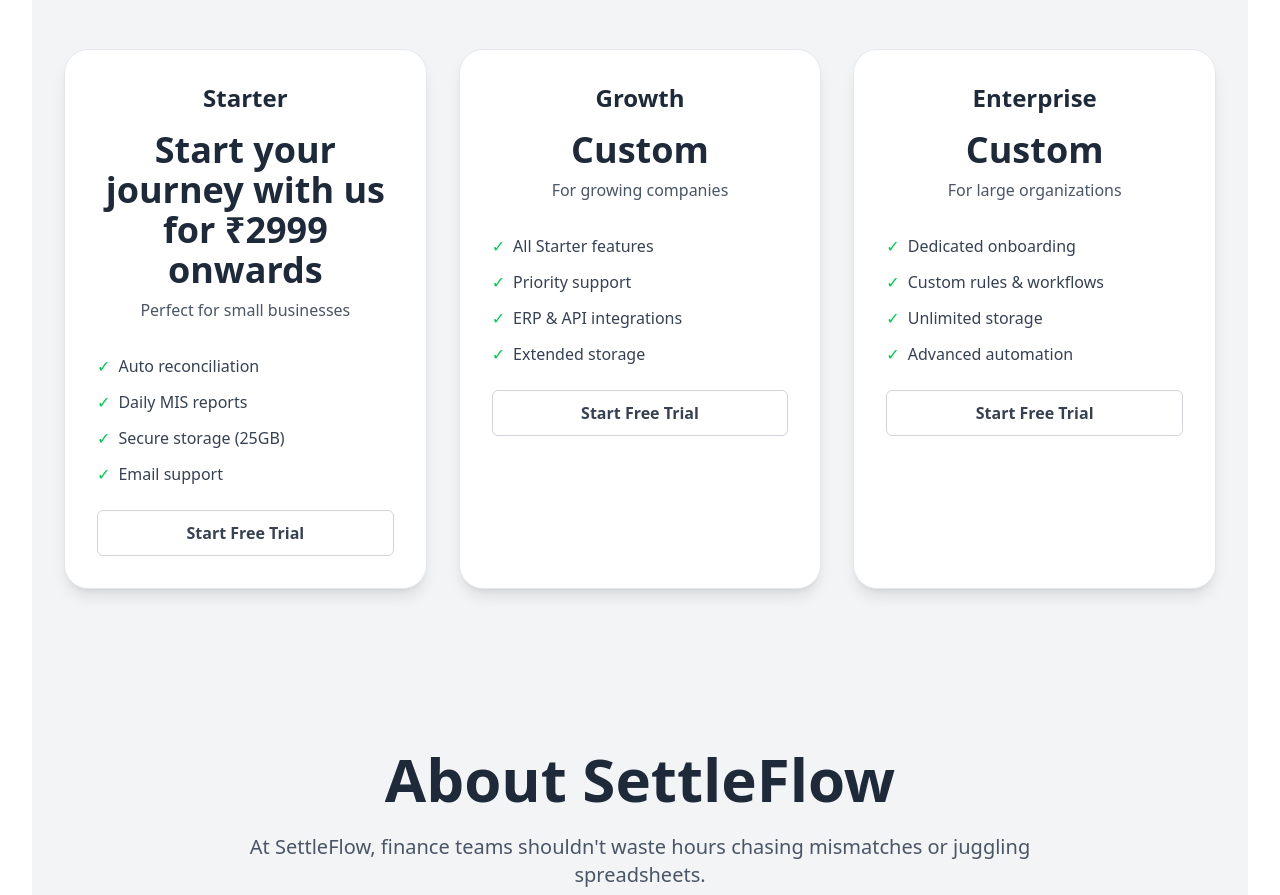
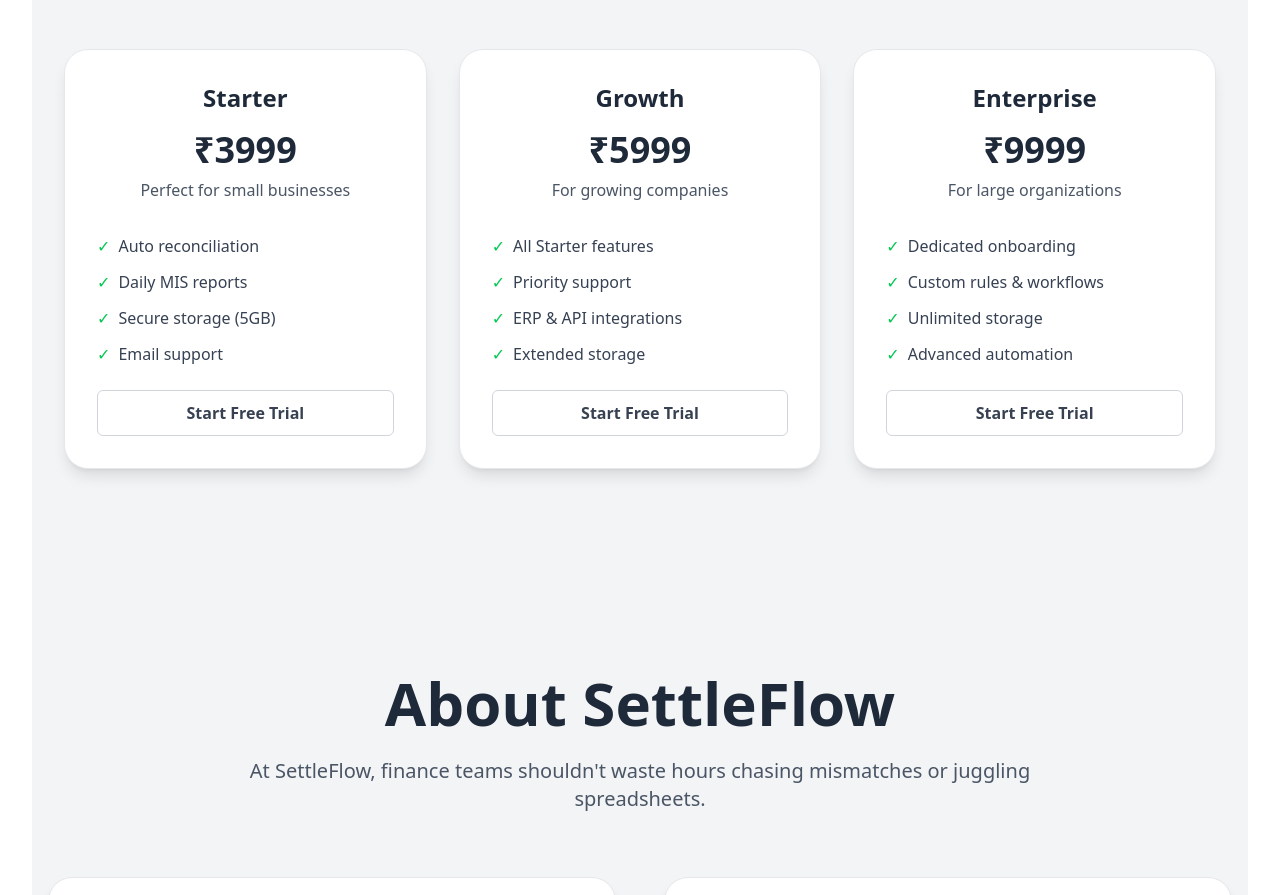
Before and after one commit to TusharSrivastav20/SettleFlow, a React (Vite) app: page / in a window 1280 px wide. Shown: the part 2240-3135 px from the top of the page. Built offline with nearby package versions, Linux system fonts and the light colour scheme.

Commit message:
Pricing Update

```diff
--- a/src/components/Pricing/Pricing.jsx
+++ b/src/components/Pricing/Pricing.jsx
@@ -3,19 +3,19 @@
 const plans = [
   {
     name: "Starter",
-    price: "Start your journey with us for ₹2999 onwards",
+    price: "₹3999",
     desc: "Perfect for small businesses",
-    features: ["Auto reconciliation", "Daily MIS reports", "Secure storage (25GB)", "Email support"],
+    features: ["Auto reconciliation", "Daily MIS reports", "Secure storage (5GB)", "Email support"],
   },
   {
     name: "Growth",
-    price: "Custom",
+    price: "₹5999",
     desc: "For growing companies",
     features: ["All Starter features", "Priority support", "ERP & API integrations", "Extended storage"],
   },
   {
     name: "Enterprise",
-    price: "Custom",
+    price: "₹9999",
     desc: "For large organizations",
     features: ["Dedicated onboarding", "Custom rules & workflows", "Unlimited storage", "Advanced automation"],
   },
```
